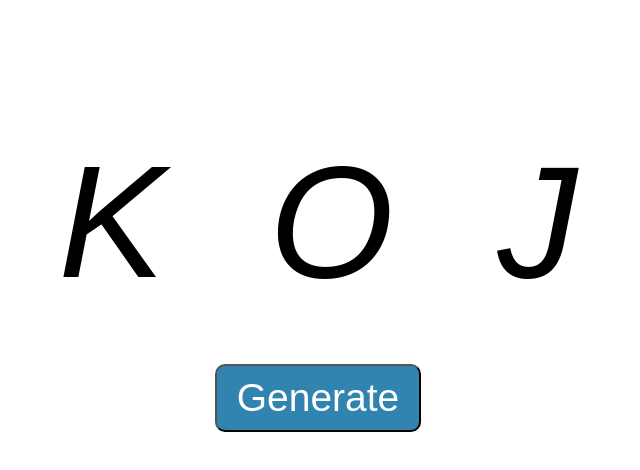
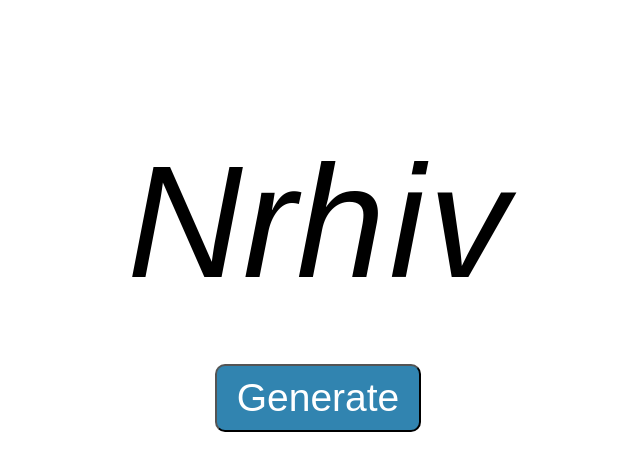
Before and after one commit to charlielor/randomhmongwordgenerator, a plain HTML site: page index.html in a window 1280 px wide. Both pictures are taken after a click on the button "Generate". Shown: the whole page, without its empty margins (322-962 px from the left). Drawn offline with nearby package versions, Linux system fonts and the light colour scheme.

Commit message:
Added generate button CSS and functionality

```diff
--- a/config/letters.json
+++ b/config/letters.json
@@ -2,59 +2,59 @@
   "consonants": [
     "_",
     "C",
-    "CH",
+    "Ch",
     "D",
-    "DH",
+    "Dh",
     "F",
     "H",
-    "HL",
-    "HM",
-    "HML",
-    "HN",
-    "HNY",
+    "Hl",
+    "Hm",
+    "Hml",
+    "Hn",
+    "Hny",
     "K",
-    "KH",
+    "Kh",
     "L",
     "M",
-    "ML",
+    "Ml",
     "N",
-    "NC",
-    "NCH",
-    "NK",
-    "NKH",
-    "NP",
-    "NPH",
-    "NPL",
-    "NPLH",
-    "NQ",
-    "NQH",
-    "NR",
-    "NRH",
-    "NT",
-    "NTH",
-    "NTS",
-    "NTSH",
-    "NTX",
-    "NTXH",
-    "NY",
+    "Nc",
+    "Nch",
+    "Nk",
+    "Nkh",
+    "Np",
+    "Nph",
+    "Npl",
+    "Nplh",
+    "Nq",
+    "Nqh",
+    "Nr",
+    "Nrh",
+    "Nt",
+    "Nth",
+    "Nts",
+    "Ntsh",
+    "Ntx",
+    "Ntxh",
+    "Ny",
     "P",
-    "PH",
-    "PL",
-    "PLH",
+    "Ph",
+    "Pl",
+    "Plh",
     "Q",
-    "QH",
+    "Qh",
     "R",
-    "RH",
+    "Rh",
     "S",
     "T",
-    "TH",
-    "TS",
-    "TSH",
-    "TX",
-    "TXH",
+    "Th",
+    "Ts",
+    "Tsh",
+    "Tx",
+    "Txh",
     "V",
     "X",
-    "XY",
+    "Xy",
     "Y",
     "Z"
   ],
--- a/index.css
+++ b/index.css
@@ -9,7 +9,7 @@
     display: inline-block;
     font-size: 10em;
     font-style: italic;
-    margin: 50px 50px;
+    margin: 50px 50px 50px 50px;
     font-family: sans-serif;
 }
 
--- a/index.js
+++ b/index.js
@@ -1,3 +1,80 @@
 $(document).ready(function() {
+    var consonants = [];
+    var vowels = [];
+    var tones = [];
+
+    var consonant = $("#consonant");
+    var vowel = $("#vowel");
+    var tone = $("#tone");
+
+
+    var generateButton = $("#generate");
+
+    $.getJSON("config/letters.json", function(letters) {
+
+        if (letters != null) {
+            if (isArrayEmpty(letters["consonants"])) {
+                consonants = letters["consonants"];
+            } else {
+                console.log("Unable to load consonants");
+            }
+
+            if (isArrayEmpty(letters["vowels"])) {
+                vowels = letters["vowels"];
+            } else {
+                console.log("Unable to load vowels");
+            }
+
+            if (isArrayEmpty(letters["tones"])) {
+                tones = letters["tones"];
+            } else {
+                console.log("Unable to load tones");
+            }
+        } else {
+            console.log("Unable to load letters.json");
+        }
+
+    });
+
+
+    generateButton.on("click", function() {
+        consonant.css("margin-right", "50px");
+        vowel.css("margin-left", "50px");
+        vowel.css("margin-right", "50px");
+        tone.css("margin-left", "50px");
+
+        var count = 0;
+
+        var randomInterval = setInterval(function() {
+            consonant.text(consonants[randomInt(consonants.length)]);
+            vowel.text(vowels[randomInt(vowels.length)]);
+            tone.text(tones[randomInt(tones.length)]);
+
+            count++;
+
+            if (count == 100) {
+                window.clearInterval(randomInterval);
+                consonant.css("margin-right", "0px");
+                vowel.css("margin-left", "0px");
+                vowel.css("margin-right", "0px");
+                tone.css("margin-left", "0px");
+            }
+        }, 1);
+
+
+
+    });
+
+    function isArrayEmpty(a) {
+        return ((a !== null) && (a !== undefined) && (a.length !== 0));
+    }
+
+    function randomInt(num) {
+        return (Math.floor(Math.random() * num));
+    }
+
+    function generateWord() {
+
+    }
 
 });
```
